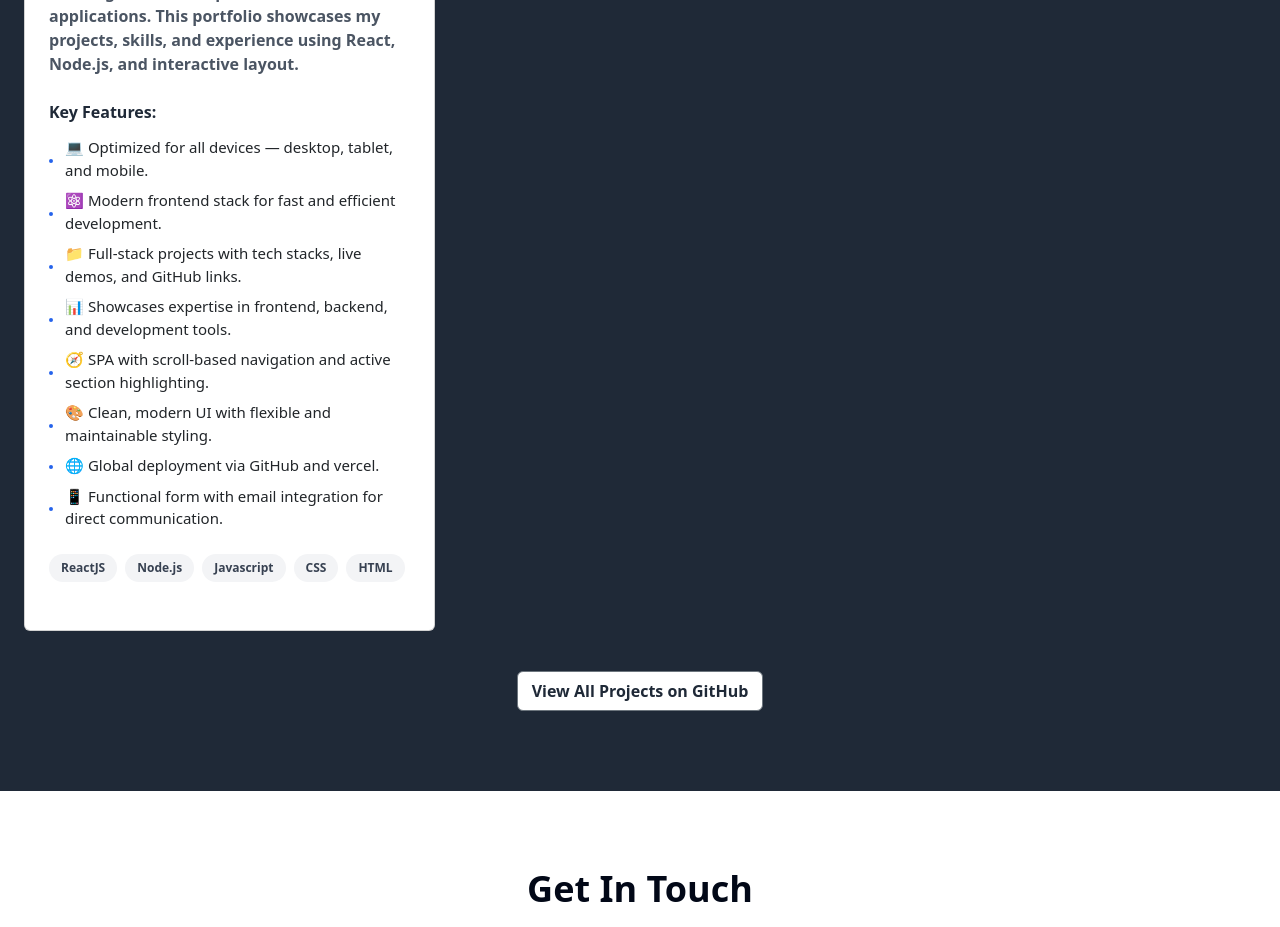
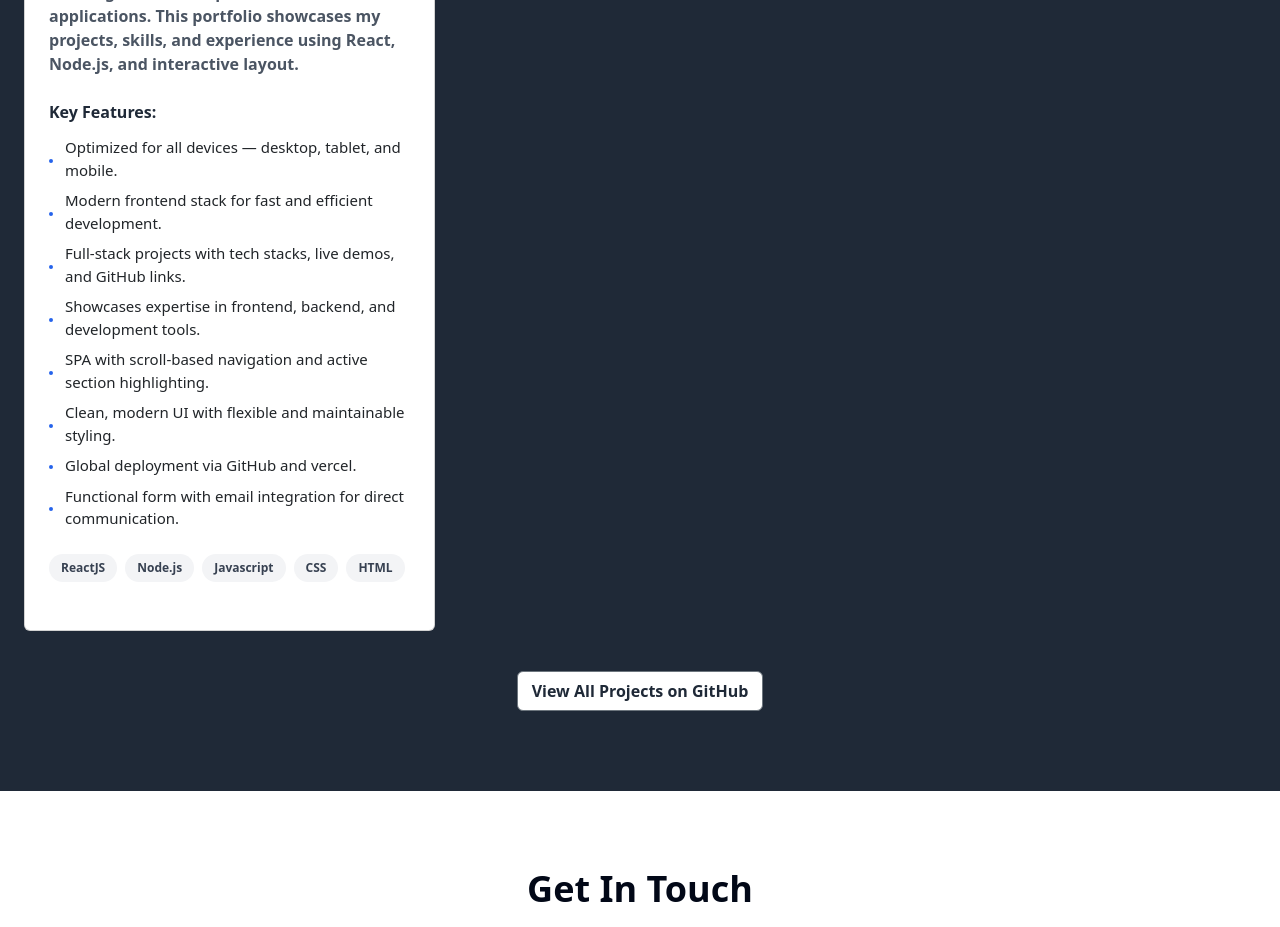
Before and after one commit to BoraHitu/myPortfolio, a React (Vite) app: page / in a window 1280 px wide. Shown: the part 4640-5567 px from the top of the page. Built offline with nearby package versions, Linux system fonts and the light colour scheme.

Commit message:
Update Projects.jsx

```diff
--- a/src/pages/Projects.jsx
+++ b/src/pages/Projects.jsx
@@ -8,14 +8,14 @@ function Projects() {
       overview:
         'I am a web developer passionate about building modern, responsive web applications. This portfolio showcases my projects, skills, and experience using React, Node.js, and  interactive layout.',
       features: [
-'💻 Optimized for all devices — desktop, tablet, and mobile.',
-'⚛️ Modern frontend stack for fast and efficient development.',
-'📁 Full-stack projects with tech stacks, live demos, and GitHub links.',
-'📊 Showcases expertise in frontend, backend, and development tools.',
-'🧭 SPA with scroll-based navigation and active section highlighting.',
-'🎨 Clean, modern UI with flexible and maintainable styling.',
-'🌐 Global deployment via GitHub and vercel.',
-'📱 Functional form with email integration for direct communication.'
+'Optimized for all devices — desktop, tablet, and mobile.',
+'Modern frontend stack for fast and efficient development.',
+'Full-stack projects with tech stacks, live demos, and GitHub links.',
+'Showcases expertise in frontend, backend, and development tools.',
+'SPA with scroll-based navigation and active section highlighting.',
+'Clean, modern UI with flexible and maintainable styling.',
+'Global deployment via GitHub and vercel.',
+'Functional form with email integration for direct communication.'
 
       ],
       skills: [
```
